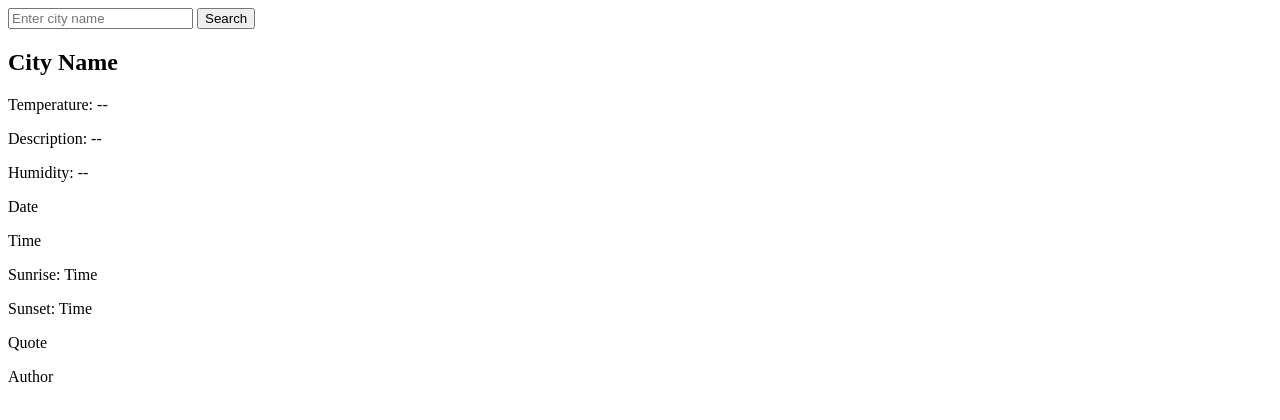
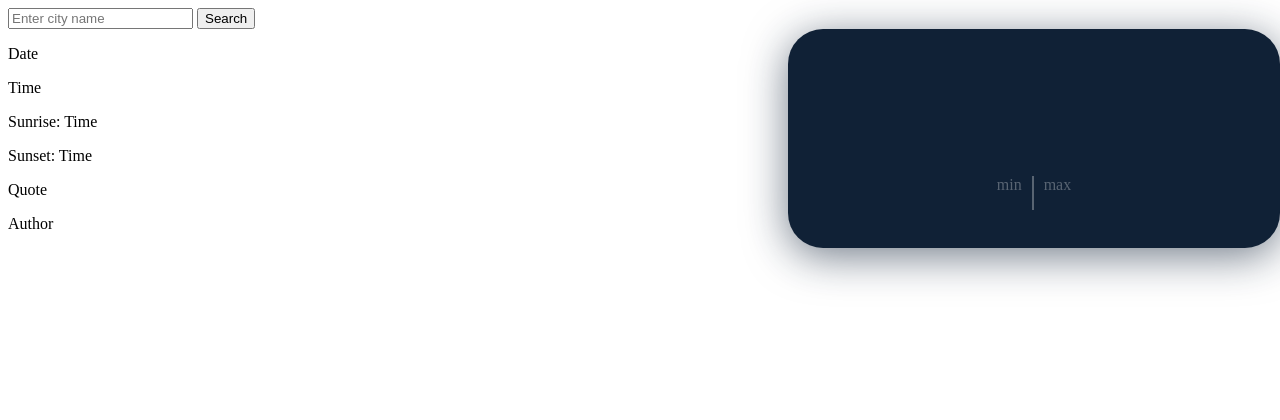
Before and after one commit to Miro-wq/WeatherApp-TeamWork, a website built with Parcel: page src/index.html in a window 1280 px wide. Built offline with nearby package versions, Linux system fonts and the light colour scheme; no server answers.

Commit message:
update weather card html, css si weathercard.js

```diff
--- a/src/partials/weathercard.html
+++ b/src/partials/weathercard.html
@@ -1,6 +1,19 @@
 <div class="weather-card" id="weather-card">
-  <h2 id="city-name">City Name</h2>
-  <p id="temperature">Temperature: --</p>
-  <p id="description">Description: --</p>
-  <p id="humidity">Humidity: --</p>
+  <p id="description" class="description"></p>
+  <h2 id="city-name" class="city-name"></h2>
+  <p id="temperature" class="temperature-card"></p>
+  <p id="humidity" class="humidity"></p>
+  <div class="temps-divide">
+    <div class="min">
+      <span class="min-text">min
+  <p id="min-temp" class="min-temp"></p>
+      </span>
+    </div>
+  <!-- <span class="divide-line"></span> -->
+  <div class="max">
+    <span class="max-text">max
+  <p id="max-temp" class="max-temp"></p>
+    </span>
+  </div>
+  </div>
 </div>
--- a/src/partials/weathercard.js
+++ b/src/partials/weathercard.js
@@ -11,6 +11,8 @@ export function displayWeatherDataOnCard(data) {
   const temperatureElement = document.getElementById('temperature');
   const descriptionElement = document.getElementById('description');
   const humidityElement = document.getElementById('humidity');
+  const minTempElement = document.getElementById('min-temp');
+  const maxTempElement = document.getElementById('max-temp');
   const weatherCardElement = document.getElementById('weather-card');
 
   if (
@@ -18,12 +20,16 @@ export function displayWeatherDataOnCard(data) {
     temperatureElement &&
     descriptionElement &&
     humidityElement &&
+    minTempElement &&
+    maxTempElement &&
     weatherCardElement
   ) {
     cityNameElement.textContent = data.name;
-    temperatureElement.textContent = `Temperature: ${data.main.temp} °C`;
-    descriptionElement.textContent = `Description: ${data.weather[0].description}`;
+    temperatureElement.textContent = `${data.main.temp} °C`;
+    descriptionElement.textContent = `${data.weather[0].description}`;
     humidityElement.textContent = `Humidity: ${data.main.humidity}%`;
+    minTempElement.textContent = `${data.main.temp_min} °C`;
+    maxTempElement.textContent = `${data.main.temp_max} °C`;
 
     setBackgroundForCity(data.name);
   } else {
--- /dev/null
+++ b/src/sass/weathercard.scss
@@ -0,0 +1,86 @@
+.weather-card {
+    position: absolute;
+    right: 0;
+    width: 100%;
+    border-radius: 35px;
+    background-color: #102136;
+    box-shadow: 0 8px 43px 0 rgba(16, 33, 54, .59);
+    padding: 30px 0 38px;
+    margin-bottom: 32px;
+    justify-content: space-between;
+    //modif af ==
+    display: flex;
+    flex-direction: column;
+    align-items: center;
+    //==
+}
+
+.city-name {
+    font-size: 18px;
+    line-height: 1.222;
+    margin-bottom: 26px;
+    font-size: 16px;
+    color: hsla(0, 0%, 100%, .302);
+    line-height: 1.375;
+    margin-bottom: 20px;
+}
+
+.temperature-card {
+    font-size: 2em;
+    margin: 10px 0;
+    color: #FFFFFF;
+  }
+
+  .divide-line {
+    margin: 0 10px;
+  }
+
+  .description {
+    color: #FFFFFF;
+  }
+
+  .min-temp,
+  .max-temp,
+  .humidity {
+    color: hsla(0, 0%, 100%, .302);
+  }
+
+  .min-temp,
+  .max-temp {
+    margin-bottom: 0;
+  }
+
+  .min-text,
+  .max-text {
+    display: flex;
+    align-items: center;
+    flex-direction: column;
+    color: hsla(0, 0%, 100%, .302);
+  }
+.min,
+.max {
+    display: flex;
+    padding: 0 10px;
+}
+
+.min {
+    border-right: 2px solid hsla(0, 0%, 100%, .302);
+}
+
+.divide-line {
+height: 40px;
+}
+
+.temps-divide {
+    display: flex;
+}
+
+
+
+
+
+@media (min-width: 768px) {
+    .weather-card {
+        width: 492px;
+    }
+}
```
Also changed, not shown: src/index.css.
